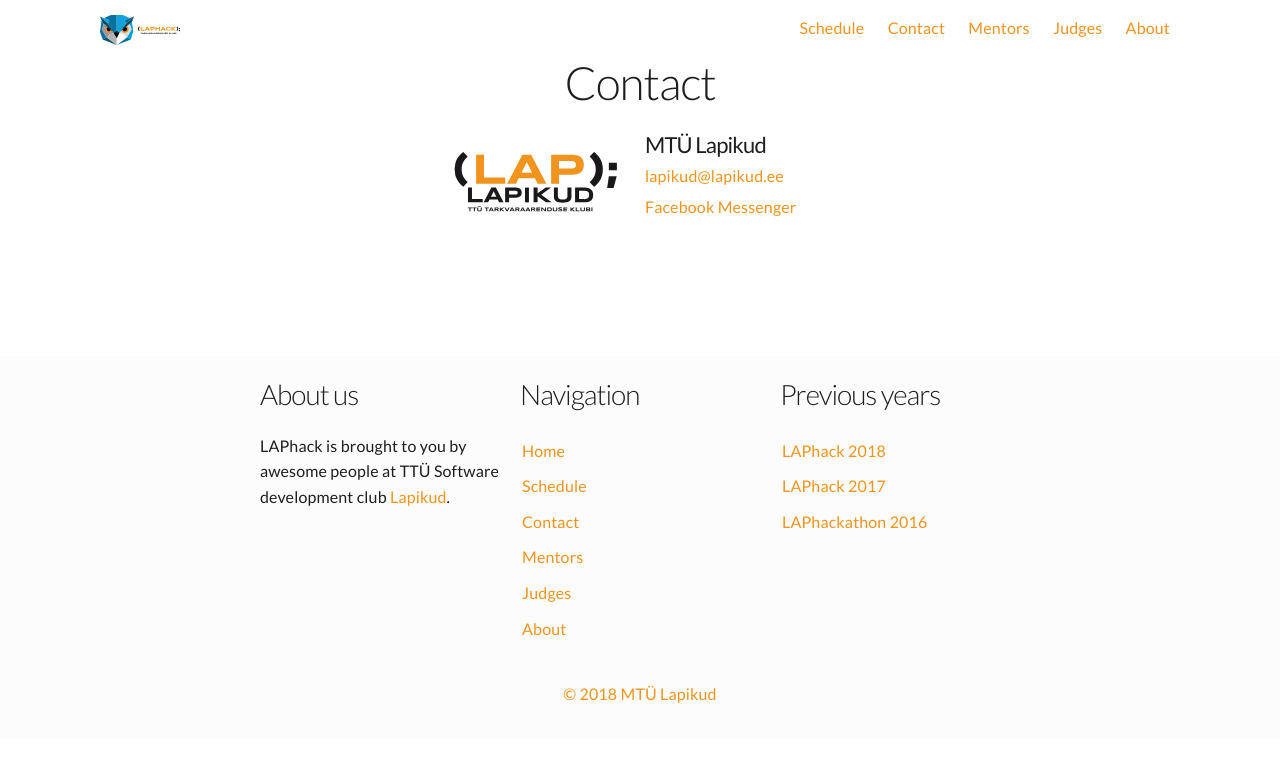
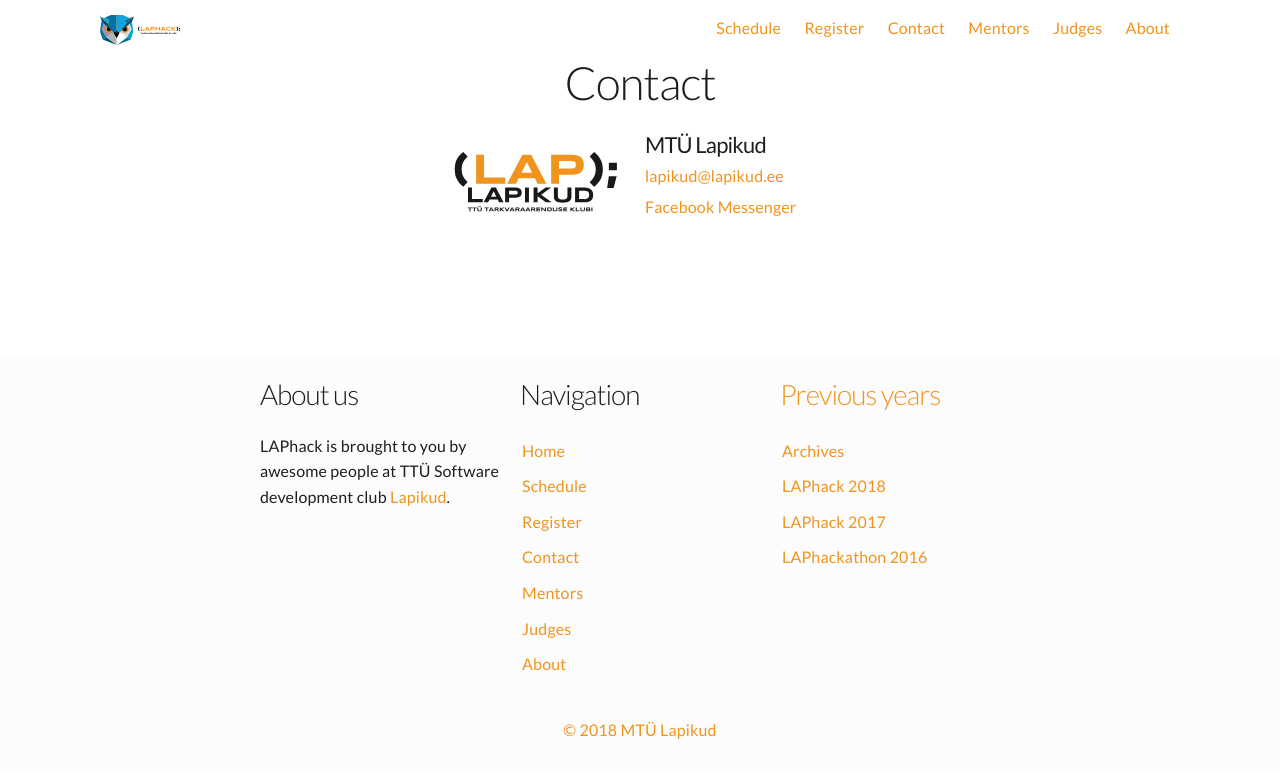
Before and after one commit to Lapikud/laphack.eu, a Jekyll site: the page built from contact.html, in a window 1280 px wide. Shown: the top 778 px of the page. Built offline with Jekyll 4.4.1, drawn with Linux system fonts in a browser that asks for light colours; nearby versions of some CDN libraries.

Commit message:
Add link to archives

```diff
--- a/_includes/footer.html
+++ b/_includes/footer.html
@@ -16,8 +16,9 @@
         </ul>
       </div>
       <div class="column footer-nav">
-        <h3>Previous years</h3>
+        <h3><a href="//archive.laphack.eu">Previous years</a></h3>
         <ul>
+          <li><a href="//archive.laphack.eu">Archives</a></li>
           <li><a href="//archive.laphack.eu/2018">LAPhack 2018</a></li>
           <li><a href="//archive.laphack.eu/2017">LAPhack 2017</a></li>
           <li><a href="//archive.laphack.eu/2016">LAPhackathon 2016</a></li>
--- a/_includes/main_nav.html
+++ b/_includes/main_nav.html
@@ -1,4 +1,5 @@
 <li><a href="/schedule">Schedule</a></li>
+<li><a href="/register">Register</a></li>
 <li><a href="/contact">Contact</a></li>
 <li><a href="/mentors">Mentors</a></li>
 <li><a href="/judges">Judges</a></li>
--- a/index.html
+++ b/index.html
@@ -54,7 +54,7 @@
 <!-- buttons -->
 <div class="button-container">
     <a class="button" href="https://www.facebook.com/events/345915179341341/">Facebook</a>
-    <a class="button" href="/register">Register</a>
+    <a class="button" href="https://archive.laphack.eu">Previous years</a>
     <a class="button" href="https://www.facebook.com/events/792861904395116/">Pre-event</a>
 </div>
 
```
Also changed, not shown: 1 other file.
